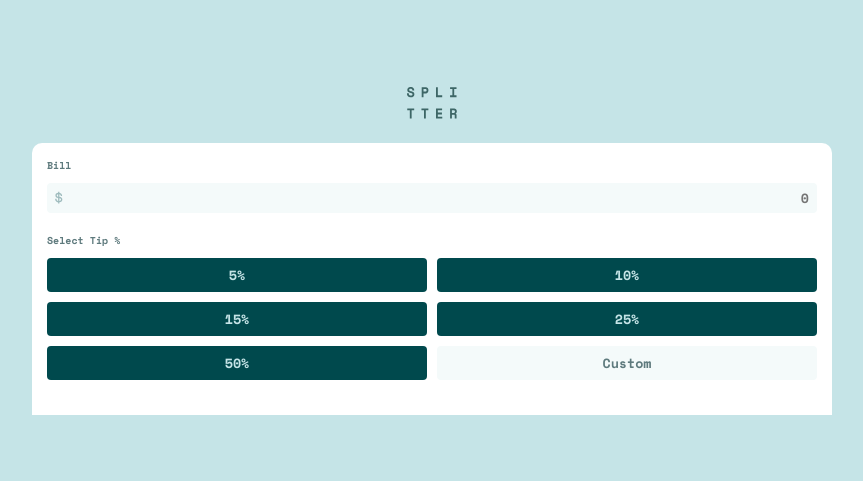
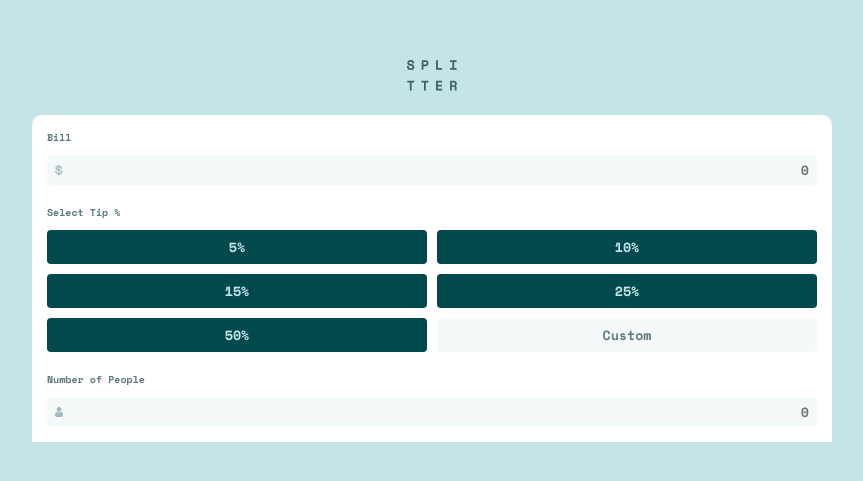
Before and after one commit to amirhossein-peyvand/tip-calculator-app, a React (Vite) app: page / in a window 1280 px wide. Shown: the part 149-630 px from the top of the page, without its empty margins (208-1071 px from the left). Built offline with nearby package versions, Linux system fonts and the light colour scheme.

Commit message:
Building number of people input part

```diff
--- a/src/components/InputArea.tsx
+++ b/src/components/InputArea.tsx
@@ -1,5 +1,6 @@
 import dolorSign from "../assets/icon-dollar.svg";
 import "../sass/InputArea.scss";
+import person from "../assets/icon-person.svg";
 
 const InputArea = () => {
   return (
@@ -22,7 +23,13 @@ const InputArea = () => {
           <button className="tipPercentage custom">Custom</button>
         </div>
       </section>
-      <div></div>
+      <section className="peopleArea">
+        <label htmlFor="numOfPeople">Number of People</label>
+        <div>
+          <img src={person} alt="person" />
+          <input type="number" id="numOfPeople" placeholder="0" />
+        </div>
+      </section>
     </section>
   );
 };
--- a/src/sass/InputArea.scss
+++ b/src/sass/InputArea.scss
@@ -97,4 +97,55 @@
       }
     }
   }
+
+  .peopleArea {
+    display: flex;
+    flex-direction: column;
+    row-gap: 1rem;
+
+    label {
+      color: $dark-grayish-cyan;
+    }
+
+    div {
+      align-items: center;
+      background-color: $very-light-grayish-cyan;
+      border-radius: 4px;
+      column-gap: 0.3rem;
+      display: flex;
+      padding: 0 0.8rem;
+      transition: all 0.2s;
+
+      img {
+        width: 0.8rem;
+      }
+
+      input {
+        -webkit-appearance: none;
+        appearance: none;
+        background-color: transparent;
+        border: none;
+        color: $very-dark-cyan;
+        outline: none;
+        padding: 0.5rem 0;
+        text-align: right;
+        width: 100%;
+        font-weight: 700;
+      }
+
+      input::-webkit-outer-spin-button,
+      input::-webkit-inner-spin-button {
+        -webkit-appearance: none;
+        margin: 0;
+      }
+
+      input::placeholder {
+        text-align: right;
+      }
+    }
+
+    div:hover {
+      box-shadow: 0 0 1px 1.5px $strong-cyan;
+    }
+  }
 }
```
